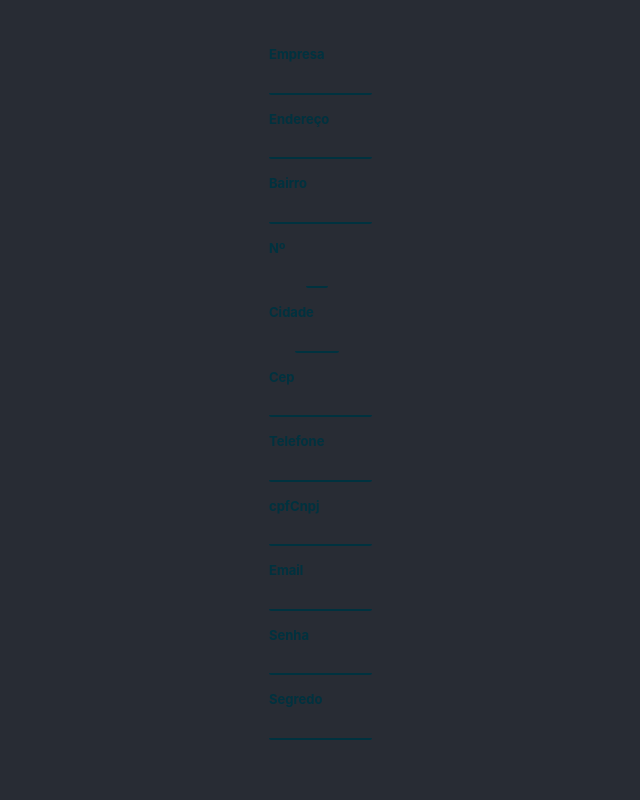
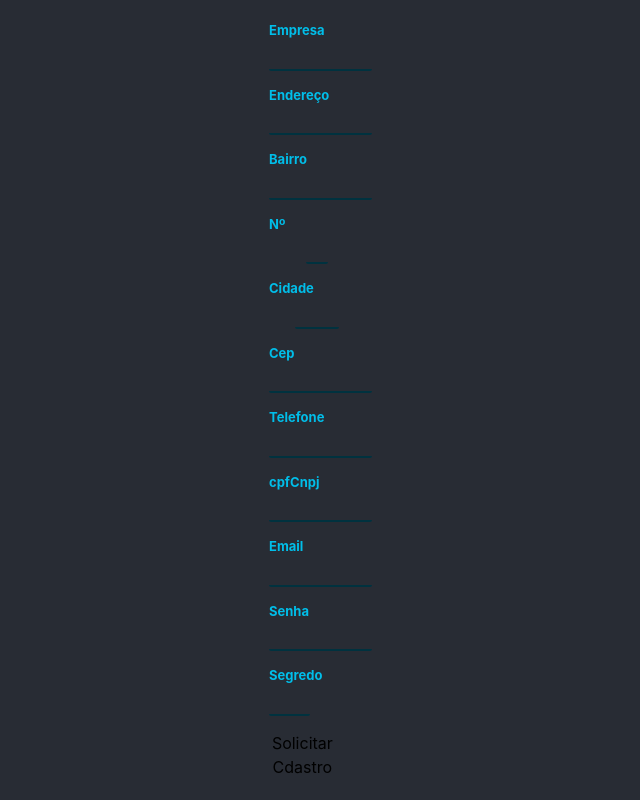
Before and after one commit to EriksJunior/add-promotion, a React (Vite) app: page /criarcadastro in a window 1280 px wide. Shown: the whole page, without its empty margins (232-872 px from the left). Built offline with nearby package versions, Linux system fonts and the light colour scheme.

Commit message:
refactor: alterado novamente cores do login

```diff
--- a/src/layout/RequestRegistration/RequestRegistration.tsx
+++ b/src/layout/RequestRegistration/RequestRegistration.tsx
@@ -5,27 +5,28 @@ import { Input } from '../../shared/components/Input/Input'
 import { Row } from '../../shared/components/Row/Row'
 import { Column } from '../../shared/components/Col/Col'
 import { ContentLabel } from '../../shared/components/Label/ContentLabel'
+import { ButtonLogin } from '../../shared/components/Button/ButtonLogin'
 
 import './RequestRegistration.scss'
 
 export const RequestRegistrationLayout: React.FC = () => {
   return (
-    <Card className={'w-2/4 h-auto rounded-2xl p-3 generalContainer bg-cyan-600 shadow-lg shadow-cyan-500/50'}>
+    <Card className={'w-2/4 h-auto rounded-2xl p-3 generalContainer bg-cyan-900 shadow-lg shadow-cyan-500/50'}>
       <Row>
         <ContentLabel textLabel={'Empresa'}>
           <Input className='inputRegistration companyName' size={'93%'} type='text' />
         </ContentLabel>
 
         <ContentLabel textLabel={'Endereço'}>
-          <Input className='inputRegistration address'  size={'93%'} type='text' />
+          <Input className='inputRegistration address' size={'93%'} type='text' />
         </ContentLabel>
 
         <ContentLabel textLabel={'Bairro'}>
-          <Input className='inputRegistration district'  size={'93%'} type='text' />
+          <Input className='inputRegistration district' size={'93%'} type='text' />
         </ContentLabel>
 
         <ContentLabel textLabel={'Nº'}>
-          <Input className='inputRegistration number'  size={'20%'} type='text' />
+          <Input className='inputRegistration number' size={'20%'} type='text' />
         </ContentLabel>
 
         <ContentLabel textLabel={'Cidade'}>
@@ -33,30 +34,32 @@ export const RequestRegistrationLayout: React.FC = () => {
         </ContentLabel>
 
         <ContentLabel textLabel={'Cep'}>
-          <Input className='inputRegistration cep'  size={'93%'} type='text' />
+          <Input className='inputRegistration cep' size={'93%'} type='text' />
         </ContentLabel>
 
         <ContentLabel textLabel={'Telefone'}>
-          <Input className='inputRegistration telephone'  size={'93%'} type='text' />
+          <Input className='inputRegistration telephone' size={'93%'} type='text' />
         </ContentLabel>
 
         <ContentLabel textLabel={'cpfCnpj'}>
-          <Input className='inputRegistration cpfCnpj'  size={'93%'} type='text' />
+          <Input className='inputRegistration cpfCnpj' size={'93%'} type='text' />
         </ContentLabel>
 
         <ContentLabel textLabel={'Email'}>
-          <Input className='inputRegistration email'  size={'93%'} type='text' />
+          <Input className='inputRegistration email' size={'93%'} type='text' />
         </ContentLabel>
 
         <ContentLabel textLabel={'Senha'}>
-          <Input className='inputRegistration password'  size={'93%'} type='text' />
+          <Input className='inputRegistration password' size={'93%'} type='text' />
         </ContentLabel>
 
-        <ContentLabel textLabel={'Segredo'}>
-          <Input className='inputRegistration secret'  size={'93%'} type='text' />
+        <ContentLabel textLabel={'Segredo'} size={'40%'}>
+          <Input className='inputRegistration secret' size={'93%'} type='text' />
         </ContentLabel>
 
-
+        <div style={{ width: '60%', display: 'flex', justifyContent: 'center', alignItems:'flex-end' }}>
+          <ButtonLogin className='w-1/3 rounded-lg h-10 font-bold bg-cyan-600 text-white hover:shadow-cyan-500 shadow-md focus:outline-none focus:ring focus:ring-gray-50' textButton={'Solicitar Cdastro'} />
+        </div>
       </Row>
     </Card>
   )
--- a/src/shared/components/Button/ButtonLogin.tsx
+++ b/src/shared/components/Button/ButtonLogin.tsx
@@ -4,7 +4,7 @@ interface IButtonLogin{
   textButton: string;
   className?: string;
 
-  onClick: React.MouseEventHandler<HTMLButtonElement>;
+  onClick?: React.MouseEventHandler<HTMLButtonElement>;
 }
 
 export const ButtonLogin: React.FC<IButtonLogin> = ({textButton, onClick, className}) =>{
--- a/src/shared/components/Input/Input.scss
+++ b/src/shared/components/Input/Input.scss
@@ -12,13 +12,13 @@
   -webkit-appearance:none;
   border-radius: 0;
   margin-top: 5px!important;
-  color: rgb(201, 200, 200);
+  color: rgb(233, 232, 232);
   font-weight: bold;
 
 }
 
 input:focus{
-  border-bottom: 2px solid #c6c6c6;
+  border-bottom: 2px solid #01bee9;
   border-radius: 10%!important;
 }
 
--- a/src/shared/components/Label/ContentLabel.scss
+++ b/src/shared/components/Label/ContentLabel.scss
@@ -1,4 +1,4 @@
 .labelFloat{
-  color: #00323f;
+  color: #01bee9;
   font-weight: bold;
 }
--- a/src/shared/components/Label/ContentLabel.tsx
+++ b/src/shared/components/Label/ContentLabel.tsx
@@ -4,10 +4,11 @@ import './ContentLabel.scss'
 interface ILabel {
   children: JSX.Element[] | JSX.Element
   textLabel?: string
+  size?: string
 }
-export const ContentLabel: React.FC<ILabel> = ({ children, textLabel }) => {
+export const ContentLabel: React.FC<ILabel> = ({ children, textLabel, size }) => {
   return (
-    <div className=" w-2/4 flex flex-col flex-wrap justify-start">
+    <div className=" w-2/4 flex flex-col flex-wrap justify-start" style={{width: size}}>
       <div className="labelFloat" style={{ display: 'flex', justifyContent: 'start',  width:'93%', fontSize: '13px' }}>
         <label>{textLabel}</label>
       </div>
```
